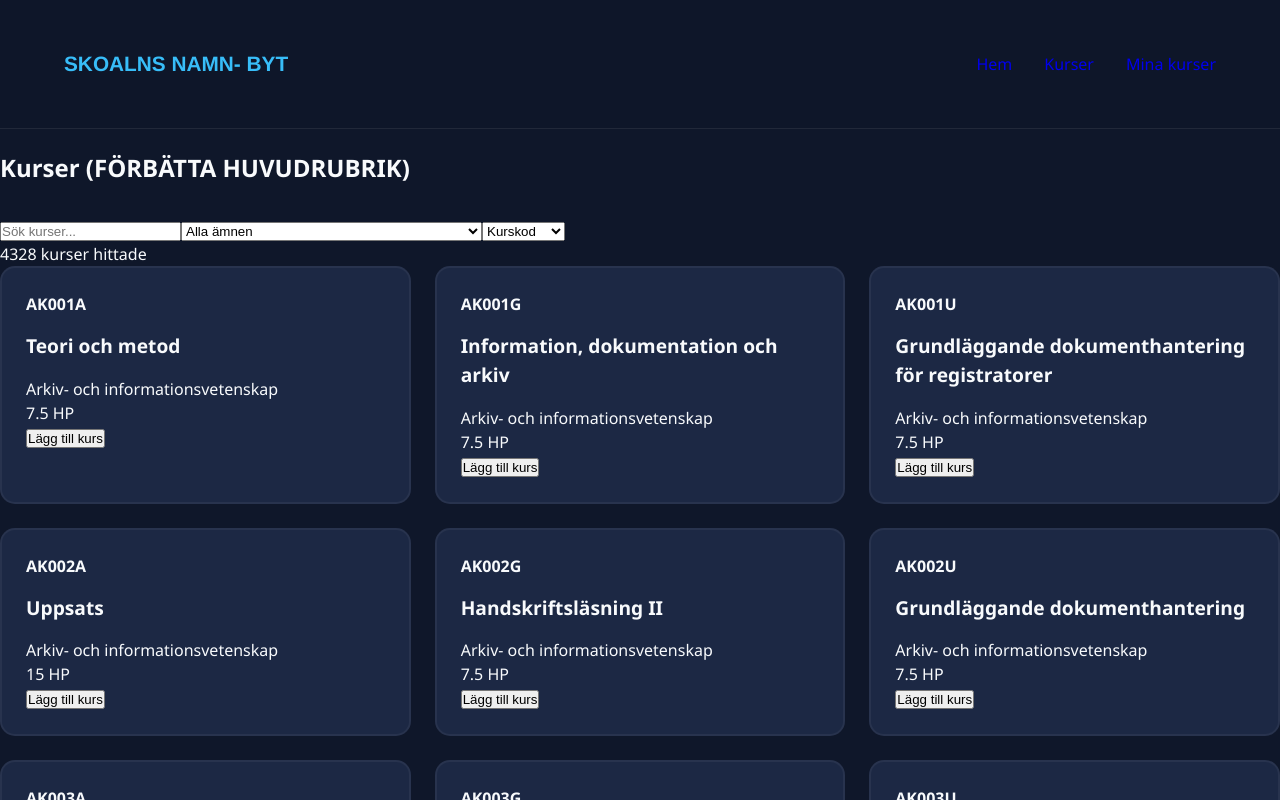
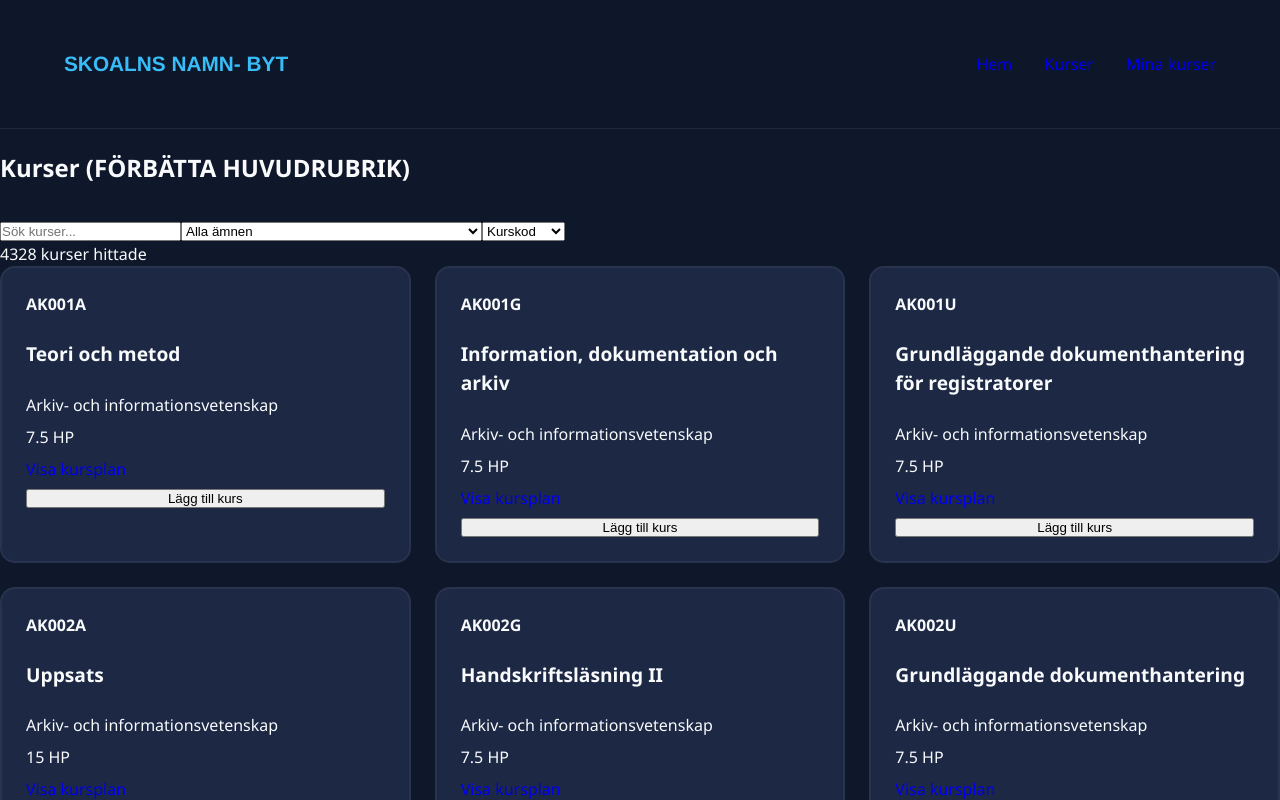
Before and after one commit to dannigiovanella/ts-project, an Angular app: page /courses in a window 1280 px wide. Shown: the top 800 px of the page. Built offline with nearby package versions, Linux system fonts and the light colour scheme.

Commit message:
Lagt till länk för kursplan i kurskorten

```diff
--- a/src/app/pages/courses/courses.html
+++ b/src/app/pages/courses/courses.html
@@ -87,6 +87,9 @@
                 {{ course.points }} HP
             </p>
 
+            <!--Länk till kursplan. Visas i nytt fönster-->
+            <a [href]="course.syllabus" target="_blank">Visa kursplan</a>
+
             <!--Knapp att lägga till kurs-->
             <button (click)="addToSchedule(course)">
                 Lägg till kurs
--- a/src/app/pages/courses/courses.scss
+++ b/src/app/pages/courses/courses.scss
@@ -21,6 +21,9 @@
 
 /*Styling för kurskorten*/
 .course-card {
+    display: flex;
+    flex-direction: column;
+    gap: 0.5rem;
     padding: 1.5rem;
     border-radius: 15px;
     border: 2px solid rgba(255, 255, 255, 0.05);
--- a/src/app/pages/my-courses/my-courses.html
+++ b/src/app/pages/my-courses/my-courses.html
@@ -3,7 +3,7 @@
 
 <section class="my-schedule">
 
-    <h1>Ramschema - Valda kurser</h1>
+    <h1>Mina kurser - Ramschema</h1>
 
 
     <!--Visar antal kurser-->
@@ -20,6 +20,9 @@
 
         <p>{{ course.points }} HP</p>
 
+        <!--Länk till kursplan. Visas i nytt fönster-->
+        <a [href]="course.syllabus" target="_blank">Visa kursplan</a>
+
         <!--Ta bort kurs-->
         <button (click)="remove(course.courseCode)">
             Ta bort
--- a/src/app/pages/my-courses/my-courses.scss
+++ b/src/app/pages/my-courses/my-courses.scss
@@ -0,0 +1,36 @@
+/*STYLINBG FÖR KURSORTEN PÅ SIDAN FÖR MINA KURSER*/
+
+
+/*Wrapper för sidan innehållande kurser*/
+.my-schedule {
+    /*marginal mot navbar*/
+    margin-top: 150px;
+
+    h1 {
+        margin-bottom: 2rem;
+    }
+}
+
+/*Styling för kurskorten*/
+.schedule-card {
+    padding: 1.5rem;
+    border-radius: 15px;
+    border: 2px solid rgba(255, 255, 255, 0.05);
+    background: #1c2844;
+    display: flex;
+    flex-direction: column;
+    gap: 0.5rem;
+}
+
+
+/*Styling för kurskoden*/
+.course-code {
+    font-weight: 700;
+    margin-bottom: 1rem;
+}
+
+/*Styling för kursnamn*/
+h2 {
+    font-size: 1.2rem;
+    margin-bottom: 1rem;
+}
```
